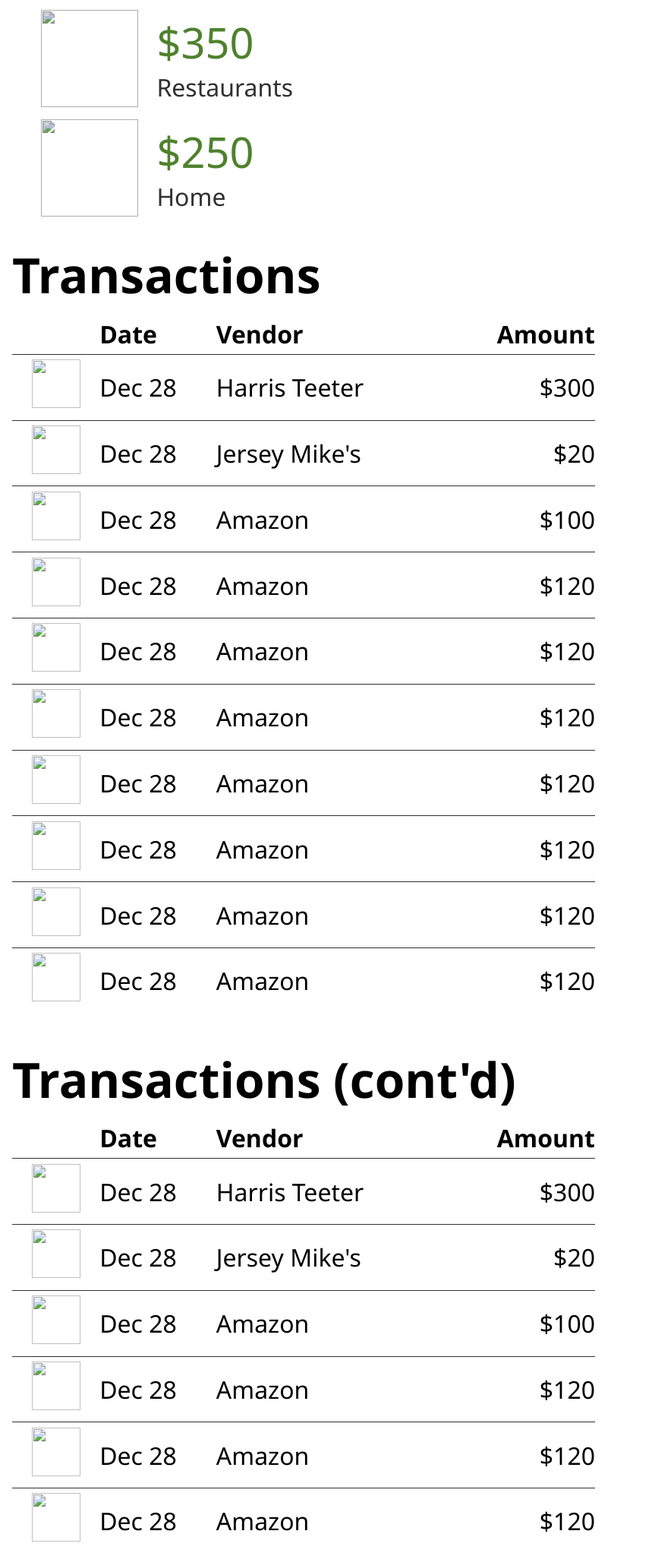
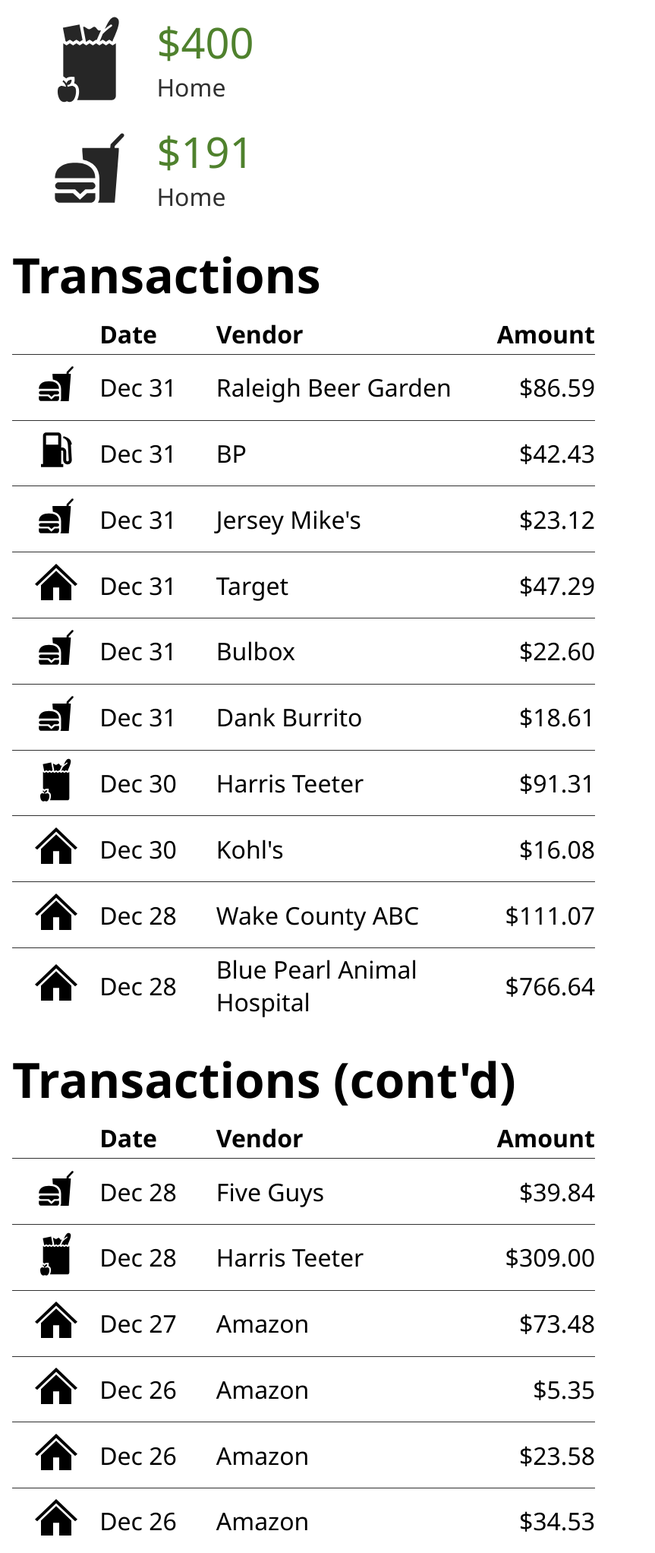
Before and after one commit to msburns24/javascript-budget, a plain HTML site: page index.html in a window 1280 px wide. Shown: the part 756-2800 px from the top of the page at 76% size, without its empty margins (0-863 px from the left). Drawn offline with Linux system fonts and the light colour scheme.

Commit message:
Finish simple report

```diff
--- a/test-budget.html
+++ b/index.html
@@ -4,15 +4,16 @@
   <meta charset="UTF-8">
   <meta http-equiv="X-UA-Compatible" content="IE=edge">
   <meta name="viewport" content="width=device-width, initial-scale=1.0">
-  <link rel="stylesheet" href="test-budget.css">
+  <link rel="stylesheet" href="main.css">
+  <script type="module" src="main.js" defer></script>
   <title>Test Budget</title>
 </head>
 <body>
 
-  <div class="page-1">
+  <div class="summary-page">
     <header>
-      <h1 class="hdr">Spend Dec 2022</h1>
-      <h2 class="sub-hdr">Fri 12/23 - Sat 12/31</h2>
+      <h1 class="hdr">Spend </h1>
+      <h2 class="sub-hdr"></h2>
     </header>
 
     <div class="summary">
@@ -20,8 +21,8 @@
       <div class="summary-overall">
         <table>
           <tr class="values">
-            <td>$1,000</td>
-            <td>$500</td>
+            <td id="total-spend"></td>
+            <td id="emma-portion"></td>
           </tr>
           <tr class="titles">
             <th>Total Spend</th>
@@ -32,30 +33,6 @@
 
       <div class="top-categories">
         <h2>Top Categories</h2>
-        <div class="top-cat-item">
-          <img src="./img/groceries.svg" />
-          <div class="top-cat-info">
-            <h3>$400</h3>
-            <h4>Groceries</h4>
-          </div>
-        </div>
-
-        <div class="top-cat-item">
-          <img src="./img/restaurants.svg" />
-          <div class="top-cat-info">
-            <h3>$350</h3>
-            <h4>Restaurants</h4>
-          </div>
-        </div>
-
-        <div class="top-cat-item">
-          <img src="./img/home.svg" />
-          <div class="top-cat-info">
-            <h3>$250</h3>
-            <h4>Home</h4>
-          </div>
-        </div>
-
       </div>
     </div>
   </div>
@@ -63,7 +40,7 @@
 
 
 
-  <div class="page-2">
+  <div class="transactions" id="page-2">
     <h1>Transactions</h1>
 
     <table>
@@ -76,8 +53,26 @@
         </tr>
       </thead>
 
+      <tbody></tbody>
+    </table>
+
+  </div>
+
+  <div class="transactions" id="page-3">
+    <h1>Transactions (cont'd)</h1>
+
+    <table>
+      <thead>
+        <tr>
+          <th scope="col">&nbsp;</th>
+          <th scope="col">Date</th>
+          <th scope="col">Vendor</th>
+          <th scope="col">Amount</th>
+        </tr>
+      </thead>
+
       <tbody>
-        <tr>
+        <!-- <tr>
           <td><img src="./img/groceries.svg" /></td>
           <td>Dec 28</td>
           <td>Harris Teeter</td>
@@ -145,97 +140,7 @@
           <td>Dec 28</td>
           <td>Amazon</td>
           <td>$120</td>
-        </tr>
-
-
-      </tbody>
-    </table>
-
-  </div>
-
-  <div class="page-2">
-    <h1>Transactions (cont'd)</h1>
-
-    <table>
-      <thead>
-        <tr>
-          <th scope="col">&nbsp;</th>
-          <th scope="col">Date</th>
-          <th scope="col">Vendor</th>
-          <th scope="col">Amount</th>
-        </tr>
-      </thead>
-
-      <tbody>
-        <tr>
-          <td><img src="./img/groceries.svg" /></td>
-          <td>Dec 28</td>
-          <td>Harris Teeter</td>
-          <td>$300</td>
-        </tr>
-
-        <tr>
-          <td><img src="./img/restaurants.svg" /></td>
-          <td>Dec 28</td>
-          <td>Jersey Mike's</td>
-          <td>$20</td>
-        </tr>
-
-        <tr>
-          <td><img src="./img/home.svg" /></td>
-          <td>Dec 28</td>
-          <td>Amazon</td>
-          <td>$100</td>
-        </tr>
-
-        <tr>
-          <td><img src="./img/home.svg" /></td>
-          <td>Dec 28</td>
-          <td>Amazon</td>
-          <td>$120</td>
-        </tr>
-
-        <tr>
-          <td><img src="./img/home.svg" /></td>
-          <td>Dec 28</td>
-          <td>Amazon</td>
-          <td>$120</td>
-        </tr>
-
-        <tr>
-          <td><img src="./img/home.svg" /></td>
-          <td>Dec 28</td>
-          <td>Amazon</td>
-          <td>$120</td>
-        </tr>
-
-        <tr>
-          <td><img src="./img/home.svg" /></td>
-          <td>Dec 28</td>
-          <td>Amazon</td>
-          <td>$120</td>
-        </tr>
-
-        <tr>
-          <td><img src="./img/home.svg" /></td>
-          <td>Dec 28</td>
-          <td>Amazon</td>
-          <td>$120</td>
-        </tr>
-
-        <tr>
-          <td><img src="./img/home.svg" /></td>
-          <td>Dec 28</td>
-          <td>Amazon</td>
-          <td>$120</td>
-        </tr>
-
-        <tr>
-          <td><img src="./img/home.svg" /></td>
-          <td>Dec 28</td>
-          <td>Amazon</td>
-          <td>$120</td>
-        </tr>
+        </tr> -->
 
 
       </tbody>
--- /dev/null
+++ b/json/2023.01.02_transactions.json
@@ -0,0 +1,6 @@
+{
+  "Date":["12/31/2022","12/31/2022","12/31/2022","12/31/2022","12/31/2022","12/31/2022","12/30/2022","12/30/2022","12/28/2022","12/28/2022","12/28/2022","12/28/2022","12/27/2022","12/26/2022","12/26/2022","12/26/2022","12/26/2022"],
+  "Vendor":["Raleigh Beer Garden","BP","Jersey Mike's","Target","Bulbox","Dank Burrito","Harris Teeter","Kohl's","Wake County ABC","Blue Pearl Animal Hospital","Five Guys","Harris Teeter","Amazon","Amazon","Amazon","Amazon","Amazon"],
+  "Category":["Restaurants","Auto","Restaurants","Home","Restaurants","Restaurants","Groceries","Home","Alcohol","Home","Restaurants","Groceries","Home","Home","Home","Home","Home"],
+  "Amount":[86.59,42.43,23.12,47.29,22.6,18.61,91.31,16.08,111.07,766.64,39.84,309,73.48,5.35,23.58,34.53,134.87]
+}
--- a/test-budget.css
+++ b/main.css
@@ -18,30 +18,30 @@
   width: var(--page-width);
 }
 
-.page-1, .page-2 {
+.summary-page, .transactions {
   height: var(--page-height);
   box-sizing: border-box;
 }
 
-.page-1 header {
+.summary-page header {
   padding: 10px 20px;
 
   background-color: rgb(30, 144, 255);
   color: white;
 }
 
-.page-1 header h1 {
+.summary-page header h1 {
   margin: 0;
   font-size: 4rem;
 }
 
-.page-1 header h2 {
+.summary-page header h2 {
   margin: 0 0 1rem 0;
   font-weight: normal;
   font-size: 2.5rem;
 }
 
-.page-1 .summary h1.hdr {
+.summary-page .summary h1.hdr {
   margin: 0;
   padding: 1rem;
   font-size: 3rem;
@@ -49,33 +49,33 @@
   background-color: rgb(143, 200, 255);
 }
 
-.page-1 .summary .summary-overall {
+.summary-page .summary .summary-overall {
   padding: 0.8rem 0;
 }
 
-.page-1 .summary .summary-overall table {
+.summary-page .summary .summary-overall table {
   text-align: center;
   width: 100%;
 }
 
-.page-1 .summary .summary-overall table tr.values {
+.summary-page .summary .summary-overall table tr.values {
   font-size: 6.5rem;
   font-weight: 300;
   color: var(--money-green);
 }
 
-.page-1 .summary .summary-overall table tr.values td {
+.summary-page .summary .summary-overall table tr.values td {
   padding: 0 2.5rem;
 }
 
-.page-1 .summary .summary-overall table tr.titles th {
+.summary-page .summary .summary-overall table tr.titles th {
   font-weight: 400;
   font-size: 2.8rem;
   color: var(--text-color-default);
   width: 50%;
 }
 
-.page-1 .summary .top-categories {
+.summary-page .summary .top-categories {
   margin-top: 1.2rem;
   box-sizing: border-box;
   padding: 1rem;
@@ -85,39 +85,39 @@
   align-items: center;
 }
 
-.page-1 .summary .top-categories h2 {
+.summary-page .summary .top-categories h2 {
   margin: 0 0 1rem 0;
   width: 100%;
   font-size: 2.5rem;
   color: var(--text-color-default);
 }
 
-.page-1 .summary .top-categories .top-cat-item {
+.summary-page .summary .top-categories .top-cat-item {
   width: 90%;
   display: flex;
   align-items: center;
   padding: 0.5rem;
 }
 
-.page-1 .summary .top-categories .top-cat-item img {
+.summary-page .summary .top-categories .top-cat-item img {
   width: 8rem;
   height: 8rem;
   filter: invert(0.15);
 }
 
-.page-1 .summary .top-categories .top-cat-item .top-cat-info {
+.summary-page .summary .top-categories .top-cat-item .top-cat-info {
   color: var(--text-color-default);
   margin-left: 1.5rem;
 }
 
-.page-1 .summary .top-categories .top-cat-item .top-cat-info h3 {
+.summary-page .summary .top-categories .top-cat-item .top-cat-info h3 {
   margin: 0;
   font-size: 3.5rem;
   font-weight: normal;
   color: var(--money-green);
 }
 
-.page-1 .summary .top-categories .top-cat-item .top-cat-info h4 {
+.summary-page .summary .top-categories .top-cat-item .top-cat-info h4 {
   margin: 0;
   font-size: 2rem;
   font-weight: normal;
@@ -127,63 +127,63 @@
 
 
 
-.page-2 {
+.transactions {
   padding: 1rem;
 }
 
-.page-2 h1 {
+.transactions h1 {
   margin: 0 0 0.5rem 0;
   font-size: 4rem;
 }
 
-.page-2 table {
+.transactions table {
   width: 100%;
   border-collapse: collapse;
   font-size: 2rem;
 }
 
-.page-2 table th {
+.transactions table th {
   padding: 0.3rem 0;
 }
 
 /* Icon */
-.page-2 table th:nth-child(1) {
+.transactions table th:nth-child(1) {
   width: 15%;
 }
 
 /* Date */
-.page-2 table th:nth-child(2) {
+.transactions table th:nth-child(2) {
   width: 20%;
   text-align: left;
 }
 
 /* Vendor */
-.page-2 table th:nth-child(3) {
+.transactions table th:nth-child(3) {
   text-align: left;
 }
 
 /* Amount */
-.page-2 table th:nth-child(4) {
+.transactions table th:nth-child(4) {
   text-align: right;
 }
 
-.page-2 table td {
+.transactions table td {
   padding: 0.4rem 0;
 }
 
-.page-2 table tbody img {
+.transactions table tbody img {
   width: 4rem;
   height: 4rem;
 }
 
-.page-2 table tbody tr {
+.transactions table tbody tr {
   border-top: 1px solid var(--text-color-default);
 }
 
-.page-2 table tbody td:nth-child(1) {
+.transactions table tbody td:nth-child(1) {
   text-align: center;
 }
 
-.page-2 table tbody td:nth-child(4) {
+.transactions table tbody td:nth-child(4) {
   text-align: right;
 }
--- a/main.js
+++ b/main.js
@@ -0,0 +1,212 @@
+function main() {
+
+  function getDateBoundaries(dateArray) {
+    let minDate = new Date(dateArray[0]);
+  }
+
+  function formatDollar(num, decimals) {
+    let outputNum = "$";
+
+    if (num >= 1000) {
+      let thousands = Math.floor(num / 1000);
+      outputNum += thousands.toString();
+      outputNum += ",";
+      num -= (thousands*1000);
+    }
+
+    outputNum += num.toFixed(decimals);
+    return outputNum;
+  }
+
+  function getMaxCat(catHash) {
+    let cats = Object.keys(catHash);
+    let vals = Object.values(catHash);
+
+    let maxVal = 0;
+    let maxCat = "";
+    for (let i=0; i<cats.length; i++) {
+      if (vals[i] > maxVal) {
+        maxVal = vals[i];
+        maxCat = cats[i];
+      }
+    }
+
+    return maxCat;
+  }
+
+  function getImg(cat) {
+    let catToImg = {
+      "Auto":"auto-gas.svg",
+      "Fun":"fun.svg",
+      "Groceries":"groceries.svg",
+      "Home":"home.svg",
+      "Alcohol":"home.svg",
+      "Restaurants":"restaurants.svg",
+      "Travel":"travel.svg",
+      "Internet": "utilities.svg",
+      "Electric & Water": "utilities.svg"
+    };
+    let imgFileStr = "./img/";
+    imgFileStr += catToImg[cat];
+    return imgFileStr;
+  }
+
+  function addTopCategory(cat, val) {
+    // Get parent nodes
+    let divSummary = document.querySelector(".top-categories");
+
+    // Add category summary
+    let newCatItem = document.createElement("div");
+    newCatItem.classList.add("top-cat-item");
+
+      let newImg = document.createElement("img");
+      newImg.setAttribute("src", getImg(cat));
+      newCatItem.appendChild(newImg);
+
+      let newCatInfo = document.createElement("div");
+      newCatInfo.classList.add("top-cat-info");
+        let newCatAmt = document.createElement("h3");
+        newCatAmt.innerText = formatDollar(val, 0);
+        newCatInfo.appendChild(newCatAmt);
+
+        let newCatCat = document.createElement("h4");
+        newCatCat.innerText = "Home";
+        newCatInfo.appendChild(newCatCat);
+      newCatItem.appendChild(newCatInfo);
+
+    divSummary.appendChild(newCatItem);
+  }
+
+  function appendRow(page, cat, date, vendor, amount) {
+    date = new Date(date).toLocaleDateString("en-us", {
+      "month": "short", "day": "numeric"
+    });
+    const catImgFile = getImg(cat);
+    amount = formatDollar(amount, 2);
+
+    const pageTableBody = document.querySelector("#" + page + " tbody");
+    let newRowEl = document.createElement('tr');
+      let newDataEl = document.createElement('td');
+
+      let newImageEl = document.createElement('img');
+        newImageEl.setAttribute('src', catImgFile);
+        newDataEl.appendChild(newImageEl);
+      newRowEl.appendChild(newDataEl);
+
+      newDataEl = document.createElement('td');
+      newDataEl.textContent = date;
+      newRowEl.appendChild(newDataEl);
+
+      newDataEl = document.createElement('td');
+      newDataEl.textContent = vendor;
+      newRowEl.appendChild(newDataEl);
+
+      newDataEl = document.createElement('td');
+      newDataEl.textContent = amount;
+      newRowEl.appendChild(newDataEl);
+
+    pageTableBody.appendChild(newRowEl);
+  }
+
+  //
+
+  let trans = {
+    "Date":["12/31/2022","12/31/2022","12/31/2022","12/31/2022","12/31/2022","12/31/2022","12/30/2022","12/30/2022","12/28/2022","12/28/2022","12/28/2022","12/28/2022","12/27/2022","12/26/2022","12/26/2022","12/26/2022","12/26/2022"],
+    "Vendor":["Raleigh Beer Garden","BP","Jersey Mike's","Target","Bulbox","Dank Burrito","Harris Teeter","Kohl's","Wake County ABC","Blue Pearl Animal Hospital","Five Guys","Harris Teeter","Amazon","Amazon","Amazon","Amazon","Amazon"],
+    "Category":["Restaurants","Auto","Restaurants","Home","Restaurants","Restaurants","Groceries","Home","Alcohol","Home","Restaurants","Groceries","Home","Home","Home","Home","Home"],
+    "Amount":[86.59,42.43,23.12,47.29,22.6,18.61,91.31,16.08,111.07,766.64,39.84,309,73.48,5.35,23.58,34.53,134.87]
+  };
+
+  const monthLookup = ["Jan", "Feb", "Mar", "Apr", "May", "Jun", "Jul", "Aug", "Sep", "Oct", "Nov", "Dec"];
+
+
+  let dates = trans["Date"];
+  let vendors = trans["Vendor"];
+  let cats = trans["Category"];
+  let amts = trans["Amount"];
+
+  let cat_totals = {}
+
+  let cat_i;
+  let amt_i;
+  let total_spend = 0;
+  for (let i=0; i<dates.length; i++) {
+    cat_i = cats[i];
+    amt_i = amts[i];
+    if (cat_totals[cat_i]) {
+      cat_totals[cat_i] += amt_i;
+    } else {
+      cat_totals[cat_i] = amt_i;
+    }
+
+    total_spend += amt_i;
+  }
+
+  // Convert float to 2 dec places
+  let total_i = 0;
+  for (let i=0; i<(Object.keys(cat_totals).length); i++) {
+    cat_i = Object.keys(cat_totals)[i];
+    total_i = parseFloat(cat_totals[cat_i].toFixed(2))
+    cat_totals[cat_i] = total_i;
+  }
+  total_spend = parseFloat(total_spend.toFixed(2));
+
+  // get header dates
+  const monthYear = new Date(dates[0]).toLocaleDateString("en-us", {
+    "month": "short", "year": "numeric"
+  });
+  let options = { 'weekday': "short", "month": "short", "day": "numeric"}
+  const maxDate = new Date(dates[0]).toLocaleDateString('en-us', options);
+  const minDate = new Date(dates[dates.length-1]).toLocaleDateString('en-us', options);
+
+  // Add header dates
+  const headerH1 = document.querySelector("header h1");
+  let newH1Text = headerH1.textContent;
+  newH1Text += monthYear;
+  headerH1.textContent = newH1Text;
+  const headerH2 = document.querySelector("header h2");
+  let newH2Text = minDate + " - " + maxDate;
+  headerH2.textContent = newH2Text;
+
+  // Add Total Spends
+  const totalSpendEl = document.querySelector("#total-spend");
+  totalSpendEl.textContent = formatDollar(total_spend, 0);
+  const emmaPortion = total_spend/2;
+  const emmaPortionEl = document.querySelector("#emma-portion");
+  emmaPortionEl.textContent = formatDollar(emmaPortion, 0);
+
+
+  // Get top 3 cats
+  let topCats = [];
+  let topVals = [];
+  let currMaxCat = "";
+  for (let i=0; i < Object.keys(cat_totals).length; i++) {
+    currMaxCat = getMaxCat(cat_totals);
+    topCats.push(currMaxCat);
+    topVals.push(cat_totals[currMaxCat]);
+    delete cat_totals[currMaxCat];
+  }
+
+  // Add cats to html
+  for (let i=0; i<topCats.length; i++) {
+    addTopCategory(topCats[i], topVals[i]);
+  }
+
+  // Add page 2 transactions
+  for (let i=0; i<10; i++) {
+    appendRow("page-2", cats[i], dates[i], vendors[i], amts[i]);
+  }
+
+  for (let i=10; i<cats.length; i++) {
+    appendRow("page-3", cats[i], dates[i], vendors[i], amts[i]);
+  }
+
+}
+
+
+
+main();
+
+// #####################
+// #     Test Area     #
+// #####################
--- /dev/null
+++ b/modules/test.js
@@ -0,0 +1,5 @@
+// NOTE: can use export default on only ONE item, usually a class, as the deault one to import.
+
+export function testFunc() {
+  console.log("I'm in the module!");
+}
```
Also changed, not shown: csv/2023.01.02_transactions.csv (added, +18 -0 lines), img/cat_to_img.json (added, +10 -0 lines), favicon.ico (added), img/auto-gas.svg (added), img/fun.svg (added), img/groceries.svg (added), img/home.svg (added), img/restaurants.svg (added), img/travel.svg (added), img/utilities.svg (added).
